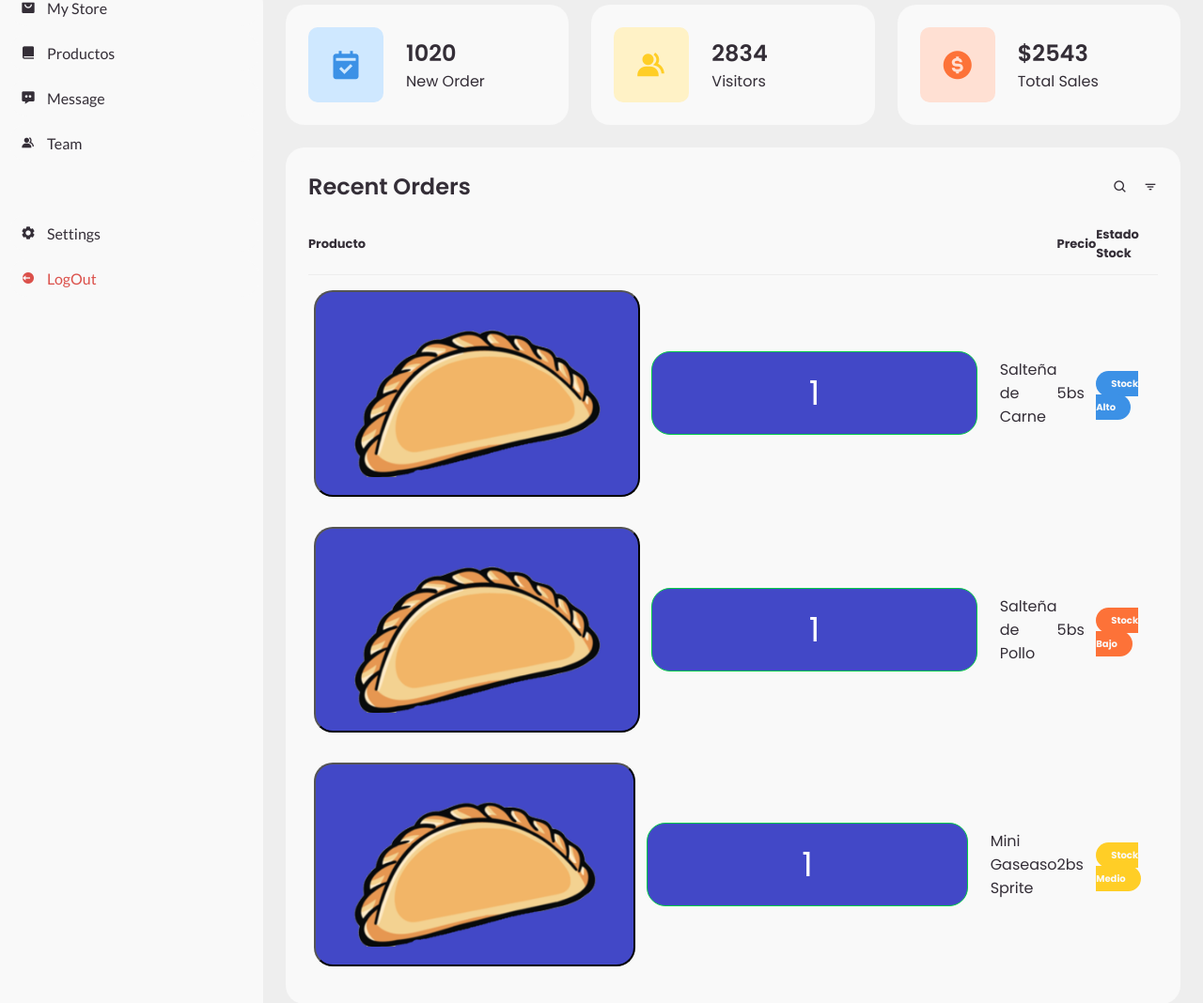
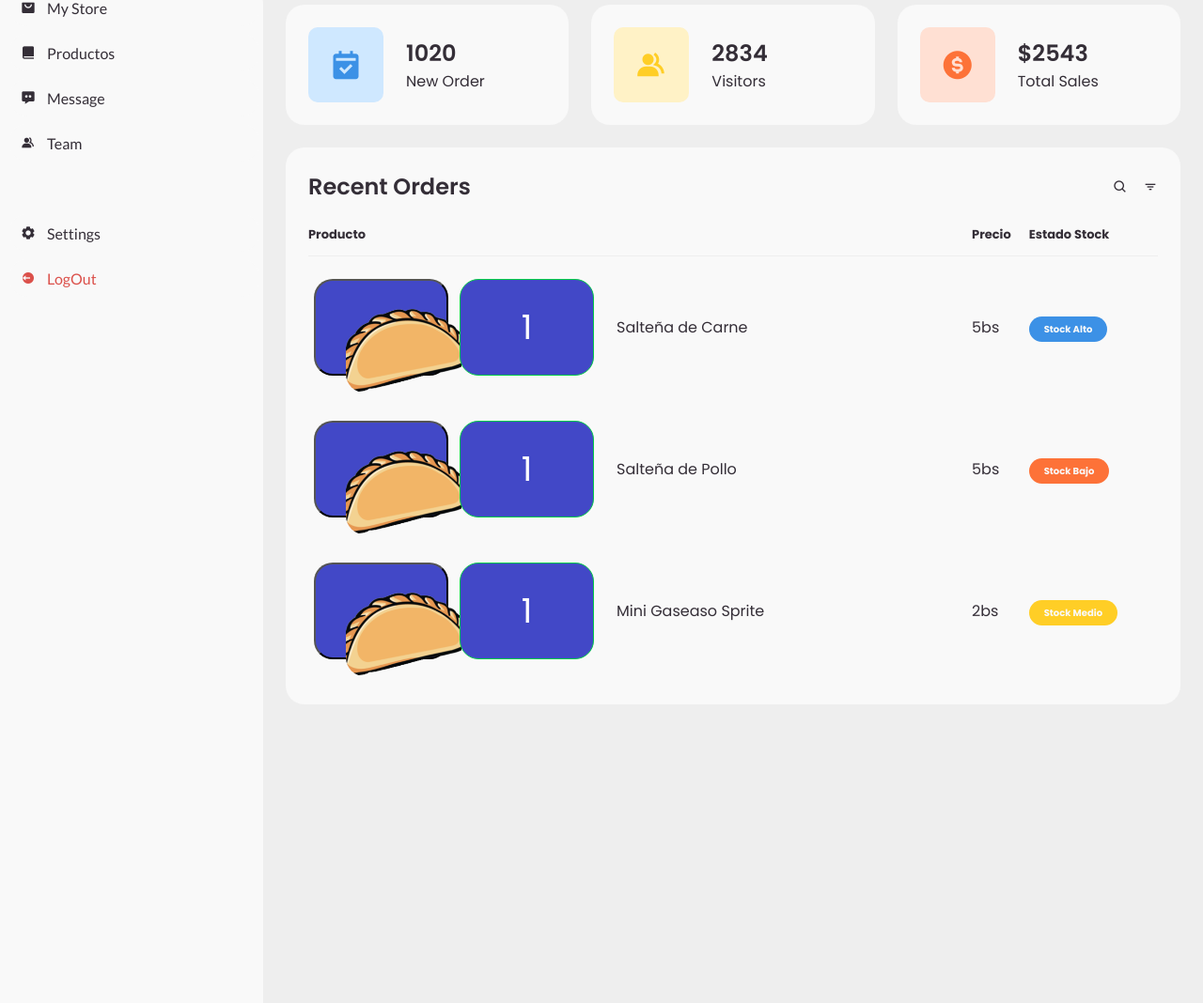
Before and after one commit to lyrias/hornito, a PHP site: page /php/ventas.php in a window 1280 px wide. Shown: the part 188-1256 px from the top of the page at 94% size. Run offline with PHP 8.4, Linux system fonts and the light colour scheme.

Commit message:
agregando ventas.css e imagen de saltuca

```diff
--- a/assets/css/cssDashBoard/style.css
+++ b/assets/css/cssDashBoard/style.css
@@ -472,12 +472,6 @@ body {
 	grid-gap: 12px;
 	padding-left: 6px;
 }
-#content main .table-data .order table td img {
-	width: 100%;
-	height: 100%;
-	border-radius: 20px;
-	object-fit: cover;
-}
 #content main .table-data .order table tbody tr:hover {
 	background: var(--grey);
 }
--- a/assets/css/cssDashBoard/ventas.css
+++ b/assets/css/cssDashBoard/ventas.css
@@ -5,8 +5,8 @@
 }
 
 input[type=textfield] {
-    width: 100%;
-    height: 100%;
+    width: 143px;
+    height: 103px;
     padding: 16px 32px;
     font-size: 36px;
     margin: 8px 0;
@@ -20,14 +20,14 @@ input[type=textfield] {
 button[type=buttonw]{
     color: #4248c7;
     background: #4248c7;
-    width: 100%;
-    height: 100%;
+    width: 143px;
+    height: 103px;
     border-radius: 20px;
     padding: 16px 32px;
   }
 #content main .table-data .order table td img {
-    width: 100%;
-	height: 100%;
+    width: 123px;
+	height: 103px;
 	border-radius: 20px;
 	object-fit: cover;
 }
--- a/php/ventas.php
+++ b/php/ventas.php
@@ -98,7 +98,7 @@
 						<tbody>
 							<tr>
 								<td>
-								<button type="buttonw" onclick="aumentarSC();" oncontextmenu="disminuirSC();"> <img src="../assets/img/saltena.png" height ="90" width="120" /></button>
+								<button type="buttonw" onclick="aumentarSC();" oncontextmenu="disminuirSC();"> <img src="../assets/img/saltena.png" /></button>
 
 								<input type='textfield' id="cantidadSC" value="1">
 								<br>
@@ -111,7 +111,7 @@
 
 							<tr>
 								<td>
-								<button type="buttonw" onclick="aumentarSP();" oncontextmenu="disminuirSP();"> <img src="../assets/img/saltena.png" height ="90" width="120" /></button>
+								<button type="buttonw" onclick="aumentarSP();" oncontextmenu="disminuirSP();"> <img src="../assets/img/saltena.png" /></button>
 
 								<input type='textfield' id="cantidadSP" value="1">
 								<br>
@@ -124,7 +124,7 @@
 
 							<tr>
 								<td>
-								<button type="buttonw" onclick="aumentarMS();" oncontextmenu="disminuirMS();"> <img src="../assets/img/saltena.png" height ="90" width="120" /></button>
+								<button type="buttonw" onclick="aumentarMS();" oncontextmenu="disminuirMS();"> <img src="../assets/img/saltena.png" /></button>
 
 								<input type='textfield' id="cantidadMS" value="1">
 								<br>
```
